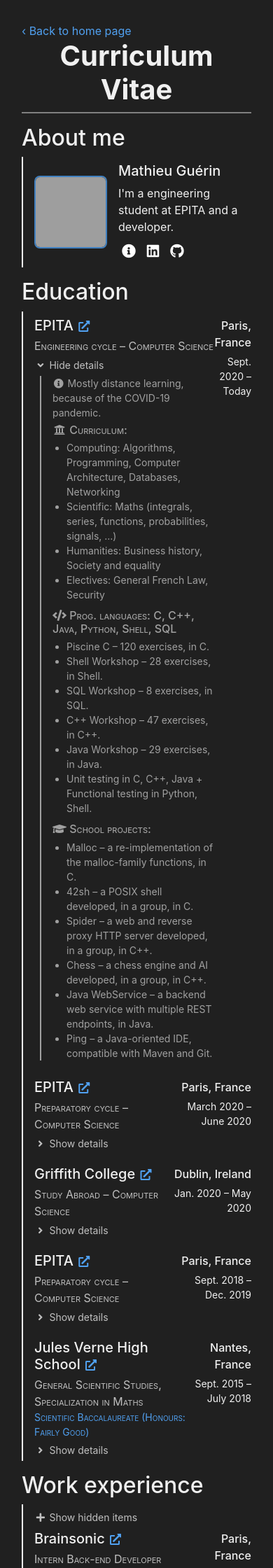
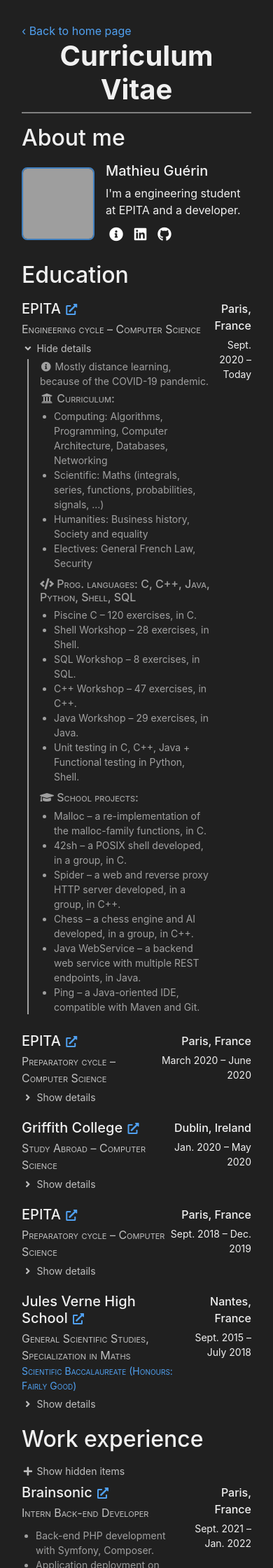
Before and after one commit to matiboux/matiboux.me, a Jekyll site: the page built from cv.html, in a window 390 px wide. Shown: the top 2240 px of the page at 70% size. Built offline with Jekyll 4.4.1, drawn with Linux system fonts in a browser that asks for light colours; nearby versions of some CDN libraries; grey boxes are pictures that could not be loaded.

Commit message:
Remove left borders for small screens in cv page

```diff
--- a/assets/css/cv.css
+++ b/assets/css/cv.css
@@ -1,10 +1,9 @@
 #main .cv-about,
-#main .cv-items {
-	margin-bottom: 1rem;
-	padding-top: .5rem;
-	padding-left: 1rem;
-	border-left: 2px solid #f0f0f0;
-}
+#main .cv-items
+	{ margin-bottom: 1rem; padding-top: .5rem; padding-left: 0; border-left: 0 }
+@media (min-width: 576px) {
+	#main .cv-about,
+	#main .cv-items { padding-left: 1rem; border-left: 2px solid #f0f0f0 } }
 
 #main .cv-about .media > * { align-self: center }
 #main .cv-about .media img { border: 2px solid #4080c0; border-radius: .5rem }
@@ -32,6 +31,7 @@
 #main .cv-items .item { display: flex; margin-bottom: 1rem; align-items: start; justify-content: space-between }
 @media print { #main .cv-items .item { page-break-inside: avoid } }
 #main .cv-items .item > * > * { margin-bottom: 5px; font-size: 14px }
+
 #main .cv-items .item > .content h4 { margin-top: 0; font-size: 20px }
 @media not print {
 	#main .cv-items .item.toggle > .content h4 { color: #c0c0c0 }
@@ -67,6 +67,7 @@
 #main .cv-items .item:focus > .content .description a:focus
 	{ color: #4080c0 }
 #main .cv-items .item > .content ul { padding-left: 20px }
+
 #main .cv-items .item > .meta { text-align: right }
 #main .cv-items .item > .meta .location { font-size: 16px; font-weight: 500 }
 @media not print {
```
